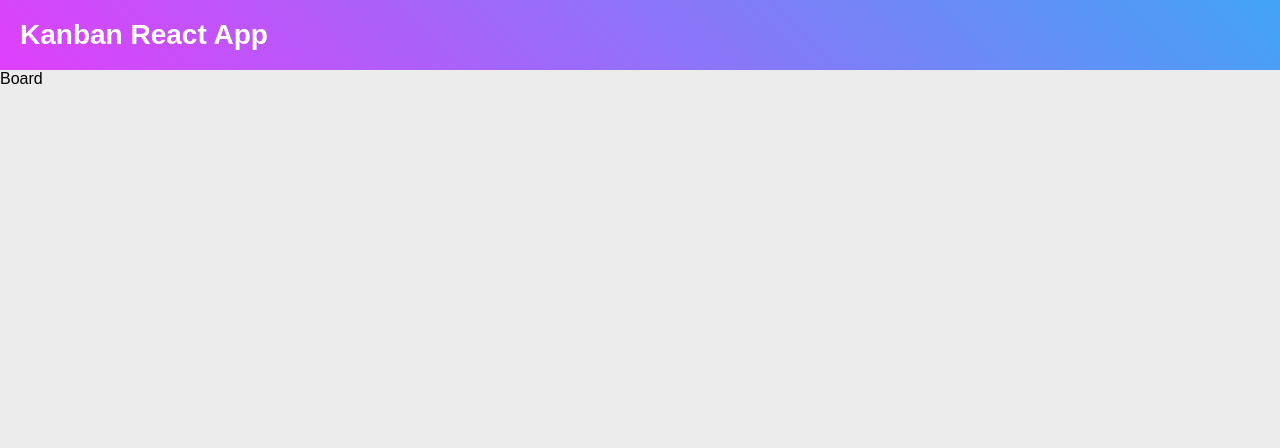
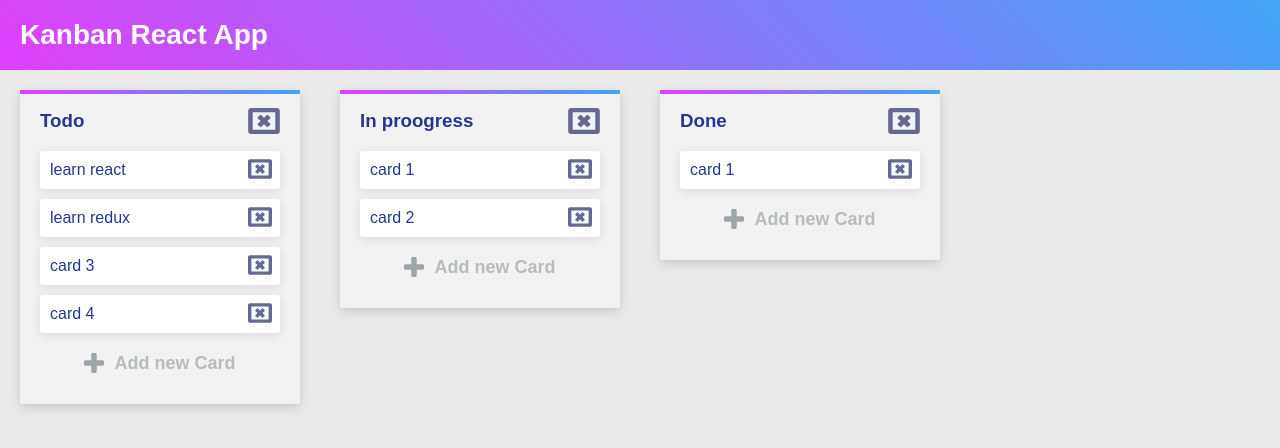
Before and after one commit to romankrru/kanban-app, a React app: page /board/1 in a window 1280 px wide. Shown: the top 448 px of the page. Built offline with nearby package versions, Linux system fonts and the light colour scheme.

Commit message:
Add Card and List components

```diff
--- /dev/null
+++ b/src/components/List/Card/Card.css
@@ -0,0 +1,28 @@
+.Card {
+  position: relative;
+
+  background-color: #ffffff;
+  padding: 10px;
+  margin-bottom: 10px;
+
+  color: #283593;
+
+  border-radius: 3px;
+  box-shadow: 0px 2px 10px rgba(0, 0, 0, .1);
+}
+
+.Delete {
+  position: absolute;
+  right: 8px;
+  top: 6px;
+
+  width: 24px;
+  height: 24px;
+
+  background-image: url('../../../assets/img/icons/close-icon.svg');
+  background-position: center;
+  background-repeat: no-repeat;
+  background-size: contain;
+
+  cursor: pointer;
+}
--- /dev/null
+++ b/src/components/List/Card/Card.js
@@ -0,0 +1,14 @@
+import React from 'react';
+
+import styles from './Card.css';
+
+const Card = (props) => {
+  return (
+    <li className={styles.Card}>
+      {props.name}
+      <div className={styles.Delete} />
+    </li>
+  );
+};
+
+export default Card;
--- /dev/null
+++ b/src/components/List/List.css
@@ -0,0 +1,97 @@
+.ListWrapper {
+  position: relative;
+
+  margin: 20px;
+  padding: 20px;
+  width: calc(33.33333% - 40px);
+  flex-basis: calc(33.33333% - 40px);
+  flex-shrink: 0;
+
+  background-color: #f2f2f2;
+  border-radius: 3px;
+  box-shadow: 0px 4px 12px rgba(0, 0, 0, .15)
+}
+
+.ListWrapper::before {
+  content: '';
+
+  position: absolute;
+  top: 0;
+  left: 0;
+
+  width: 100%;
+  height: 4px;
+
+  background-image: linear-gradient(45deg, #df40fb, #42a4f5);
+}
+
+.List {
+  margin: 0;
+  padding: 0;
+
+  list-style: none;
+}
+
+.ListTitle {
+  margin-top: 0;
+
+  color: #283593;
+}
+
+.Delete {
+  position: absolute;
+  right: 20px;
+  top: 15px;
+
+  width: 32px;
+  height: 32px;
+
+  background-image: url('../../assets/img/icons/close-icon.svg');
+  background-position: center;
+  background-repeat: no-repeat;
+  background-size: contain;
+
+  cursor: pointer;
+}
+
+.AddCard {
+  display: flex;
+  justify-content: center;
+  align-items: center;
+  padding: 10px;
+
+  text-align: center;
+  font-size: 18px;
+  font-weight: bold;
+  color: #b6bbbe;
+
+  border-radius: 3px;
+
+  cursor: pointer;
+  transition: all .2s ease;
+}
+
+.AddCard:hover {
+  background-color: #e8e8e8;
+}
+
+.AddCard::before {
+  content: '';
+
+  display: block;
+  width: 20px;
+  height: 20px;
+  margin-right: 10px;
+
+  background-image: url('../../assets/img/icons/add-icon-grey.svg');
+  background-position: center;
+  background-repeat: no-repeat;
+  background-size: contain;
+}
+
+@media screen and (min-width: 1200px) {
+  .ListWrapper {
+    width: calc(25% - 40px);
+    flex-basis: calc(25% - 40px);
+  }
+}
--- /dev/null
+++ b/src/components/List/List.js
@@ -0,0 +1,32 @@
+import React from 'react';
+
+import Card from './Card/Card';
+import styles from './List.css';
+
+const List = (props) => {
+  const cards = props.cards.map(card => {
+    return (
+      <Card
+        id={card.id}
+        key={card.id}
+        name={card.name}
+        date={card.date}
+      />
+    );
+  });
+
+  return (
+    <div className={styles.ListWrapper}>
+      <h3 className={styles.ListTitle}>{props.name}</h3>
+      <div className={styles.Delete} />
+      <ul className={styles.List}>
+        {cards}
+      </ul>
+      <div className={styles.AddCard}>
+        Add new Card
+      </div>
+    </div>
+  );
+};
+
+export default List;
--- a/src/containers/Board/Board.css
+++ b/src/containers/Board/Board.css
@@ -0,0 +1,4 @@
+.Board {
+  display: flex;
+  align-items: flex-start;
+}
--- a/src/containers/Board/Board.js
+++ b/src/containers/Board/Board.js
@@ -1,8 +1,83 @@
 import React, { Component } from 'react';
 
+import List from '../../components/List/List';
+import styles from './Board.css';
+
 class Board extends Component {
+  state = {
+    lists: [
+      {
+        name: 'Todo',
+        id: 1,
+        cards: [
+          {
+            id: 1,
+            name: 'learn react',
+            date: new Date()
+          },
+          {
+            id: 2,
+            name: 'learn redux',
+            date: new Date()
+          },
+          {
+            id: 3,
+            name: 'card 3',
+            date: new Date()
+          },
+          {
+            id: 4,
+            name: 'card 4',
+            date: new Date()
+          }
+        ]
+      },
+      {
+        name: 'In proogress',
+        id: 2,
+        cards: [
+          {
+            id: 1,
+            name: 'card 1',
+            date: new Date()
+          },
+          {
+            id: 2,
+            name: 'card 2',
+            date: new Date()
+          },
+        ]
+      },
+      {
+        name: 'Done',
+        id: 3,
+        cards: [
+          {
+            id: 1,
+            name: 'card 1',
+            date: new Date()
+          },
+        ]
+      }
+    ]
+  }
+
   render() {
-    return 'Board';
+    const lists = this.state.lists.map(list => {
+      return (
+        <List
+          key={list.id}
+          name={list.name}
+          cards={list.cards}
+        />
+      );
+    });
+
+    return (
+      <div className={styles.Board}>
+        {lists}
+      </div>
+    );
   };
 }
 
```
Also changed, not shown: src/assets/img/icons/add-icon-grey.svg (added), src/assets/img/icons/close-icon.svg (added).
